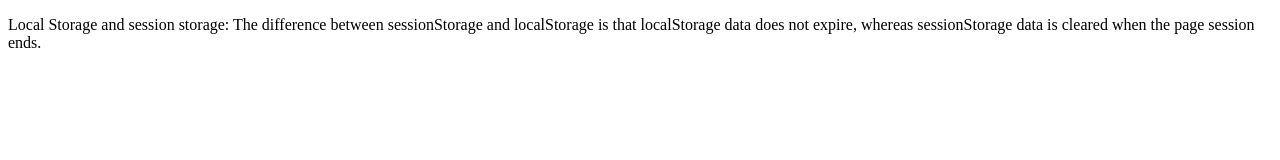
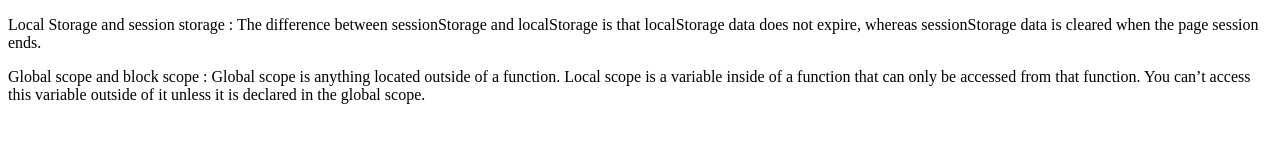
Before and after one commit to mehedihasanmurad/b6-type-monster-debug-assignment-mehedihasanmurad, a plain HTML site: page blog.html in a window 1280 px wide. Drawn offline with Linux system fonts and the light colour scheme.

Commit message:
global and block scope added

```diff
--- a/blog.html
+++ b/blog.html
@@ -7,6 +7,11 @@
     <title>Document</title>
 </head>
 <body>
-    <p>Local Storage and session storage: The difference between sessionStorage and localStorage is that localStorage data does not expire, whereas sessionStorage data is cleared when the page session ends.</p>
+    <p>Local Storage and session storage : The difference between sessionStorage and localStorage is that localStorage data does not expire,
+
+        whereas sessionStorage data is cleared when the page session ends.</p>
+    <p>Global scope and block scope : Global scope is anything located outside of a function.
+
+        Local scope is a variable inside of a function that can only be accessed from that function. You can’t access this variable outside of it unless it is declared in the global scope.</p>
 </body>
 </html>
```
